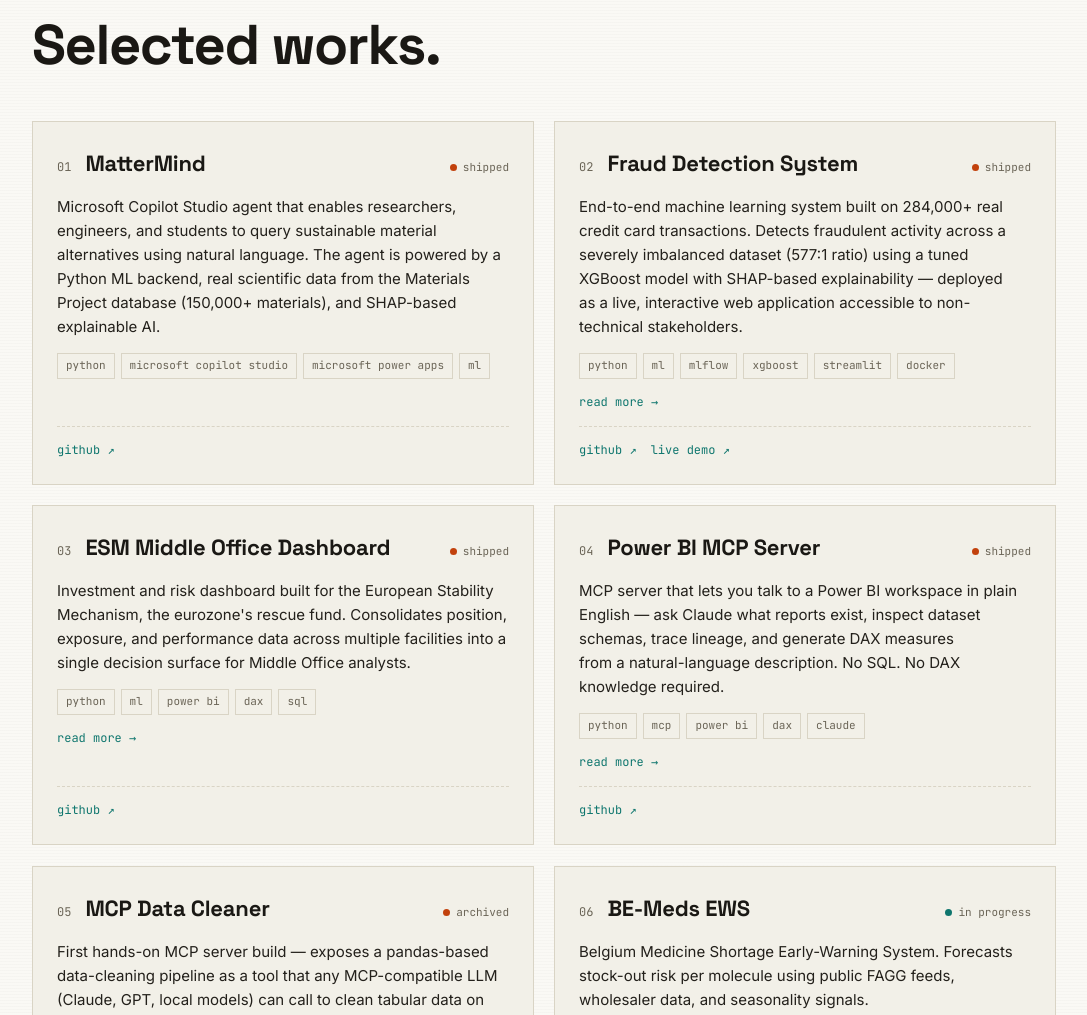
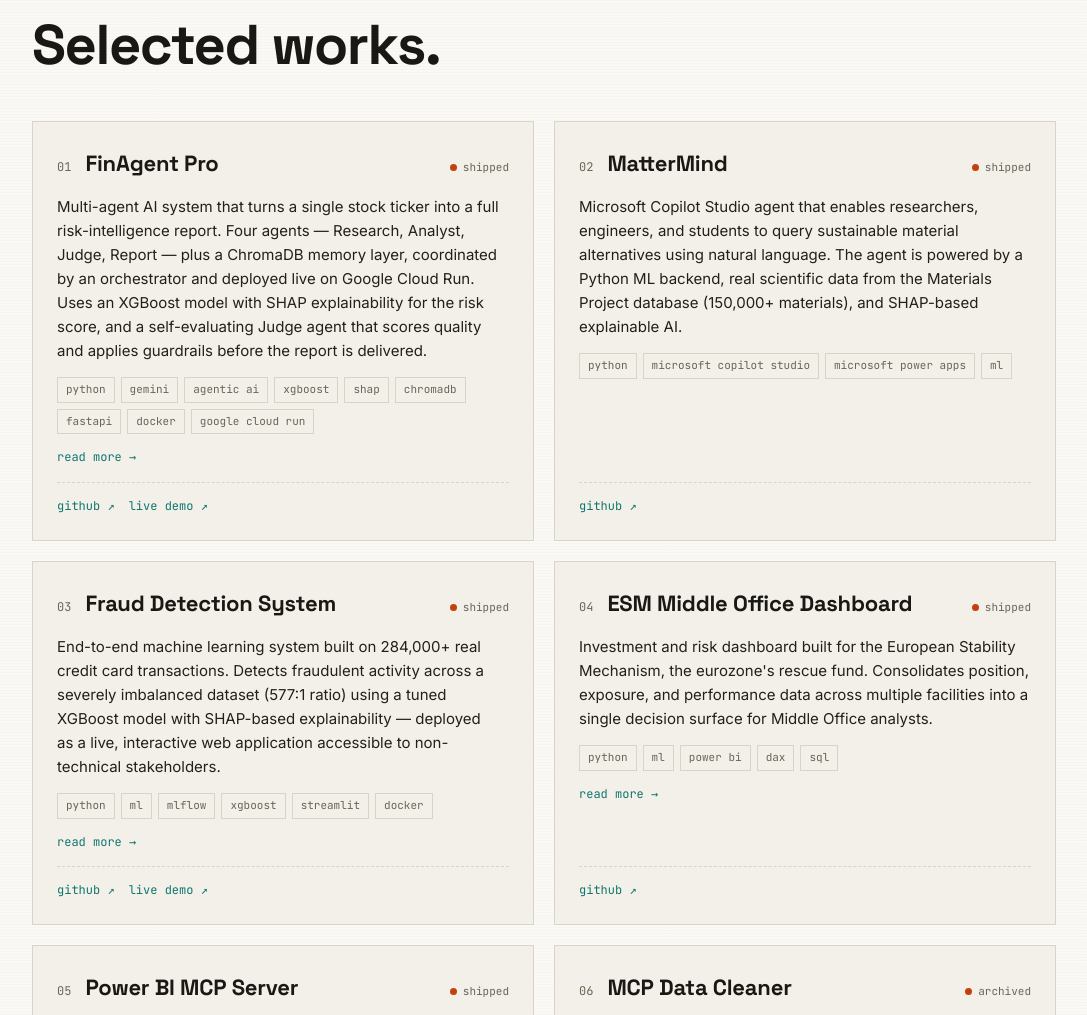
Before and after one commit to MrKhaled007/Portfolio-Website, a plain HTML site: page index.html in a window 1280 px wide. Shown: the part 3280-4295 px from the top of the page, without its empty margins (96-1183 px from the left). Drawn offline with Linux system fonts and the light colour scheme.

Commit message:
Add FinAgent Pro project card - lead project with live demo link

```diff
--- a/index.html
+++ b/index.html
@@ -267,6 +267,53 @@
         <article class="project">
           <header class="project__head">
             <div class="project__idx mono">01</div>
+            <h3 class="project__name">FinAgent Pro</h3>
+            <span class="project__status mono"><span class="dot dot--orange"></span> shipped</span>
+          </header>
+          <p class="project__desc">Multi-agent AI system that turns a single stock ticker into a full risk-intelligence
+            report.
+            Four agents — Research, Analyst, Judge, Report — plus a ChromaDB memory layer, coordinated by an
+            orchestrator
+            and deployed live on Google Cloud Run. Uses an XGBoost model with SHAP explainability for the risk score,
+            and a self-evaluating Judge agent that scores quality and applies guardrails before the report is delivered.
+          </p>
+          <ul class="chips" role="list">
+            <li class="chip mono">python</li>
+            <li class="chip mono">gemini</li>
+            <li class="chip mono">agentic ai</li>
+            <li class="chip mono">xgboost</li>
+            <li class="chip mono">shap</li>
+            <li class="chip mono">chromadb</li>
+            <li class="chip mono">fastapi</li>
+            <li class="chip mono">docker</li>
+            <li class="chip mono">google cloud run</li>
+          </ul>
+          <details class="project__more">
+            <summary class="mono">read more →</summary>
+            <p>End-to-end agentic pipeline: the Research agent pulls live price data, fundamentals, and news through
+              yfinance and Alpha Vantage, then writes a structured brief with Gemini. The Analyst agent computes RSI,
+              volatility, momentum, P/E, and debt features, runs them through an XGBoost classifier, and uses SHAP to
+              explain which factors drive the score. The Judge agent then evaluates the other agents' output on factual
+              consistency, confidence, and completeness — combined with rule-based guardrails that don't rely on the
+              LLM.
+              The Report agent assembles a styled HTML report with embedded charts. Memory (ChromaDB) caches past
+              analyses for instant repeat runs. Containerised with Docker and deployed to Cloud Run with secrets in
+              Secret Manager and structured logging to Cloud Logging.</p>
+          </details>
+          <footer class="project__foot">
+            <a class="ilink mono" href="https://github.com/MrKhaled007/finagent-pro" target="_blank"
+              rel="noopener">github ↗</a>
+            <a class="ilink mono" href="https://finagent-pro-498031288187.europe-west1.run.app/report/AAPL"
+              target="_blank" rel="noopener">live demo ↗</a>
+          </footer>
+        </article>
+
+
+
+
+        <article class="project">
+          <header class="project__head">
+            <div class="project__idx mono">02</div>
             <h3 class="project__name">MatterMind</h3>
             <span class="project__status mono"><span class="dot dot--orange"></span> shipped</span>
           </header>
@@ -296,7 +343,7 @@
 
         <article class="project">
           <header class="project__head">
-            <div class="project__idx mono">02</div>
+            <div class="project__idx mono">03</div>
             <h3 class="project__name">Fraud Detection System</h3>
             <span class="project__status mono"><span class="dot dot--orange"></span> shipped</span>
           </header>
@@ -329,7 +376,7 @@
 
         <article class="project">
           <header class="project__head">
-            <div class="project__idx mono">03</div>
+            <div class="project__idx mono">04</div>
             <h3 class="project__name">ESM Middle Office Dashboard</h3>
             <span class="project__status mono"><span class="dot dot--orange"></span> shipped</span>
           </header>
@@ -359,7 +406,7 @@
 
         <article class="project">
           <header class="project__head">
-            <div class="project__idx mono">04</div>
+            <div class="project__idx mono">05</div>
             <h3 class="project__name">Power BI MCP Server</h3>
             <span class="project__status mono"><span class="dot dot--orange"></span> shipped</span>
           </header>
@@ -397,7 +444,7 @@
 
         <article class="project">
           <header class="project__head">
-            <div class="project__idx mono">05</div>
+            <div class="project__idx mono">06</div>
             <h3 class="project__name">MCP Data Cleaner</h3>
             <span class="project__status mono"><span class="dot dot--orange"></span> archived</span>
           </header>
@@ -428,7 +475,7 @@
 
         <article class="project">
           <header class="project__head">
-            <div class="project__idx mono">06</div>
+            <div class="project__idx mono">07</div>
             <h3 class="project__name">BE-Meds EWS</h3>
             <span class="project__status mono"><span class="dot dot--teal"></span> in progress</span>
           </header>
@@ -511,9 +558,11 @@
               class="project__status mono"><span class="dot dot--teal"></span> in progress</span></span> <span
             class="certs__yr">2026</span></li>
         <li><span class="certs__name">McKinsey Forward Programme</span> <span class="certs__sep">·</span> <span
-            class="certs__iss">McKinsey &amp; Co.</span> <span class="certs__sep">·<span
-              class="project__status mono"><span class="dot dot--teal"></span> in progress</span></span> <span
-            class="certs__yr">2026</span></li>
+            class="certs__iss">McKinsey &amp; Co.</span> <span class="certs__sep">·<span class="project__status mono">
+            </span></span><span class="certs__yr">2026</span>
+        </li>
+
+
         <li><span class="certs__name">Microsoft Applied Skills: Generate reports with AI research agents</span> <span
             class="certs__sep">·</span> <span class="certs__iss">Microsoft</span> <span class="certs__sep">·</span>
           <span class="certs__yr">2026</span>
```
Also changed, not shown: .claude/settings.local.json (added).
